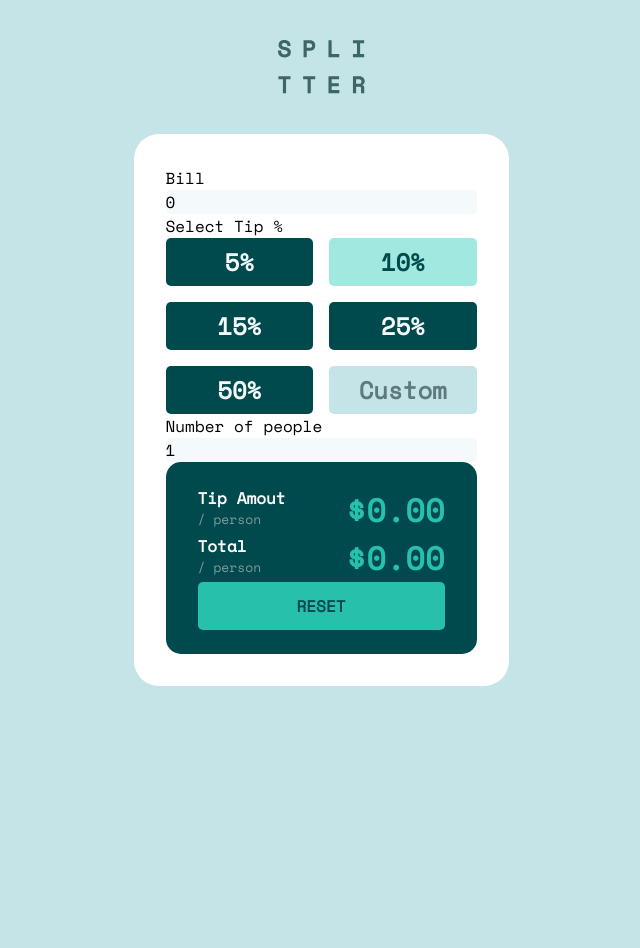
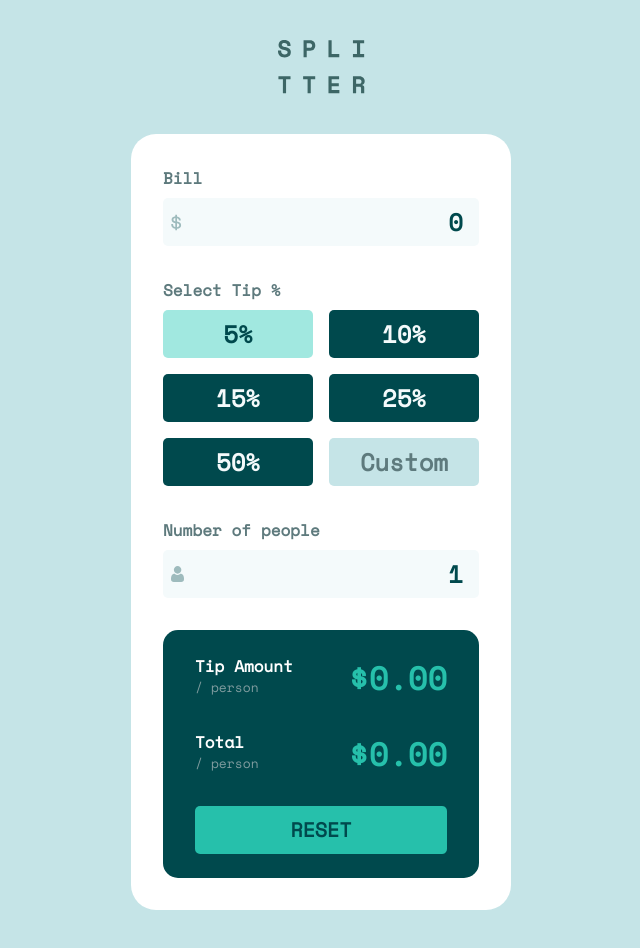
Before and after one commit to Davichobits/tip-calculator-app-react, a React (Vite) app: page / in a window 1280 px wide. Shown: the whole page, without its empty margins (319-959 px from the left). Before the commit the page ends 800 px from the top, so only its background shows below. Built offline with nearby package versions, Linux system fonts and the light colour scheme.

Commit message:
total-item

```diff
--- a/src/App.tsx
+++ b/src/App.tsx
@@ -2,7 +2,7 @@ import { Calculator } from './components/calculator'
 function App() {
 
   return (
-    <main className='w-[375px]'>
+    <main>
       <div className='flex justify-center my-10'>
         <img src="/images/logo.svg" alt="logo" />
       </div>
--- a/src/components/calculator.tsx
+++ b/src/components/calculator.tsx
@@ -10,16 +10,25 @@ export const Calculator = () => {
     store.setTipPercent(newPercent);
   };
 
+  console.log('store', store.bill);
+
   const handleCustomClick = () => {
-    console.log('Custom');
+    const customPercent = prompt('Ingresa un porcentaje (%)');
+    store.setTipPercent(Number(customPercent));
   };
 
   return (
-    <div className='bg-White p-8 rounded-[25px]'>
-      <Input variant='bill' value={store.bill} setValue={store.setBill} label='Bill' />
-      <h2>Select Tip %</h2>
+    <div className='bg-White p-8 rounded-[25px] my-10'>
+      <Input
+        label='Bill'
+        variant='bill'
+        value={store.bill}
+        setValue={store.setBill}
+        iconUrl='/images/icon-dollar.svg'
+      />
+      <h2 className='font-bold text-Grey-500 mb-2'>Select Tip %</h2>
 
-      <div className='grid grid-cols-2 gap-4'>
+      <div className='grid grid-cols-2 gap-4 mb-8'>
         {tips.map((tip) => (
           <Button key={tip} percent={tip} onClick={handleClick} />
         ))}
@@ -29,8 +38,9 @@ export const Calculator = () => {
       <Input
         variant='people'
         value={store.people}
+        label='Number of people'
         setValue={store.setPeople}
-        label='Number of people'
+        iconUrl='/images/icon-person.svg'
       />
 
       <Total />
--- a/src/components/index.ts
+++ b/src/components/index.ts
@@ -2,3 +2,4 @@ export { Button } from './button';
 export { Calculator } from './calculator';
 export { Input } from './input';
 export { Total } from './total';
+export { TotalItem } from './total-item';
--- a/src/components/input.tsx
+++ b/src/components/input.tsx
@@ -3,11 +3,13 @@ import { useState } from 'react';
 interface Props {
   label: string;
   value: number;
+  iconUrl: string;
   variant: "bill" | "people"
   setValue: (value: number) => void;
 }
 
-export const Input = ({ label, value, variant, setValue }: Props) => {
+export const Input = ({ label, value, variant,iconUrl, setValue }: Props) => {
+  console.log(value);
   const [localValue, setLocalValue] = useState<string>(value.toString());
   const [error, setError] = useState<boolean>(false);
 
@@ -38,23 +40,26 @@ export const Input = ({ label, value, variant, setValue }: Props) => {
   };
 
   return (
-    <div className='flex flex-col'>
-      <div className='flex justify-between'>
-        <label htmlFor='bill'>{label}</label>
+    <div className='flex flex-col mb-8'>
+      <div className='flex justify-between mb-2'>
+        <label className='font-bold text-Grey-500' htmlFor='bill'>{label}</label>
         {
           variant === 'people' && <p className={`text-Orange-400 font-bold ${error ? 'block': 'hidden'}`}>Can't be zero</p>
         }
       </div>
+      <div className='relative'>
         <input
           id='people'
           type='text'
           value={localValue}
           onChange={handleChange}
           className={`
-          bg-Grey-50 rounded-[5px] focus:ouline-1 focus:outline-Green-400 input-none cursor-pointer
+            bg-Grey-50 rounded-[5px] focus:ouline-1 focus:outline-Green-400 input-none cursor-pointer h-12 w-full text-right pr-4 text-2xl font-bold text-Green-900
             ${error && 'focus:outline-Orange-400'}
           `}
         />
+        <img className='absolute top-4 left-2' src={iconUrl} alt="icon" />
+      </div>
     </div>
   );
 };
--- /dev/null
+++ b/src/components/total-item.tsx
@@ -0,0 +1,18 @@
+interface Props {
+  text: string;
+  value: number;
+}
+
+export const TotalItem = ({text, value}: Props) => {
+  return (
+    <div className='flex justify-between mb-7'>
+      <div>
+        <p className='font-bold'>{text}</p>
+        <p className='text-[13px] text-Grey-400'>/ person</p>
+      </div>
+      <p className='font-bold text-[32px] text-Green-400'>
+        ${value.toFixed(2)}
+      </p>
+    </div>
+  );
+};
--- a/src/components/total.tsx
+++ b/src/components/total.tsx
@@ -1,29 +1,22 @@
 import { useCalculatorStore } from '../store/calculator.store'
+import { TotalItem } from '../components'
 
 export const Total = () => {
 
   const store = useCalculatorStore()
 
+  const handleReset = () => {
+    store.setBill(100)
+  }
+
   return (
     <div className='bg-Green-900 rounded-[15px] py-6 px-8 text-White'>
 
-        <div className='flex justify-between'>
-          <div>
-            <p className='font-bold'>Tip Amout</p>
-            <p className='text-[13px] text-Grey-400'>/ person</p>
-          </div>
-          <p className='font-bold text-[32px] text-Green-400'>${store.tipAmount().toFixed(2)}</p>
-        </div>
+        <TotalItem text='Tip Amount' value={store.tipAmount()} />
 
-        <div className='flex justify-between'>
-          <div>
-            <p className='font-bold'>Total</p>
-            <p className='text-[13px] text-Grey-400'>/ person</p>
-          </div>
-          <p className='font-bold text-[32px] text-Green-400'>${store.total().toFixed(2)}</p>
-        </div>
+        <TotalItem text='Total' value={store.total()} />
 
-        <button className='bg-Green-400 text-Green-900 uppercase font-bold text-center w-full rounded-[5px] h-12'>Reset</button>
+        <button onClick={handleReset} className='bg-Green-400 text-Green-900 uppercase font-bold text-center w-full rounded-[5px] text-[20px] h-12 cursor-pointer hover:bg-Green-200 transition-colors'>Reset</button>
       </div>
   )
 }
--- a/src/store/calculator.store.ts
+++ b/src/store/calculator.store.ts
@@ -8,6 +8,7 @@ interface Calculator {
   setBill: (value: number) => void;
   setPeople: (value: number) => void;
   setTipPercent: (value: number) => void;
+  reset: ()=>void;
 
   // calculados
   tipAmount: ()=> number;
@@ -17,7 +18,7 @@ interface Calculator {
 export const useCalculatorStore = create<Calculator>((set, get)=>({
   bill: 0,
   people:1,
-  tipPercent: 10,
+  tipPercent: 5,
 
   setBill: (value:number)=>set(()=>({
     bill: value,
@@ -30,6 +31,11 @@ export const useCalculatorStore = create<Calculator>((set, get)=>({
   setTipPercent: (value:number)=>set(()=>({
     tipPercent: value,
   })),
+  reset: () => set(() => ({
+    bill: 0,
+    people: 1,
+    tipPercent: 5,
+  })),
 
   tipAmount: () => (get().bill * get().tipPercent / 100) / get().people,
   total: () => (get().bill + get().bill * get().tipPercent / 100) / get().people,
```
Lines whose indentation alone changed are shown as unchanged.
